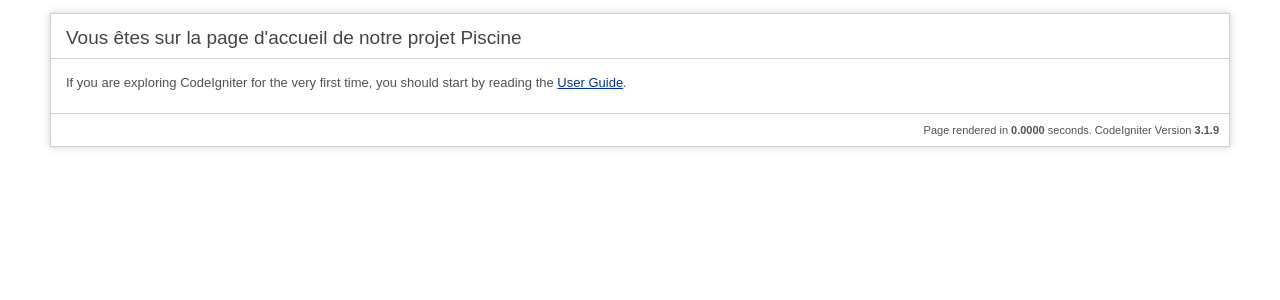
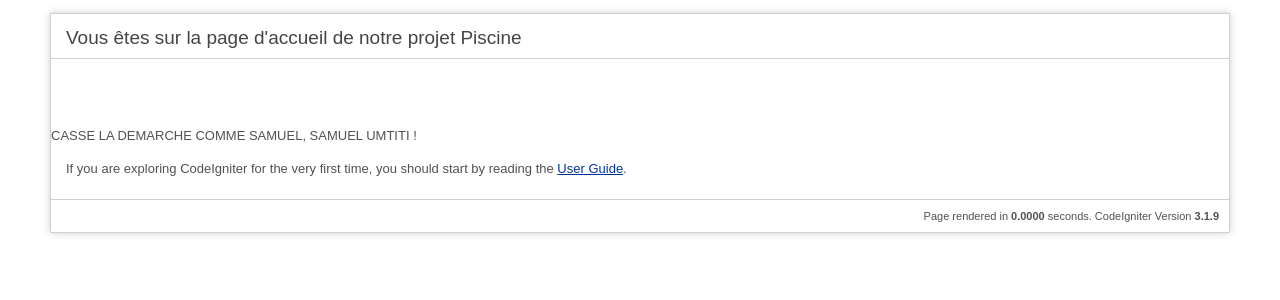
Before and after one commit to meierdavid/CCI, a CodeIgniter app: page /database/index.php/page/Accueil in a window 1280 px wide. Shown: the part 60-360 px from the top of the page. Run offline with CodeIgniter, Linux system fonts and the light colour scheme; some libraries are stand-ins or nearby versions.

Commit message:
Update page_accueil.php

```diff
--- a/application/views/page_accueil.php
+++ b/application/views/page_accueil.php
@@ -71,6 +71,10 @@ defined('BASEPATH') OR exit('No direct script access allowed');
 <div id="container">
 	<h1>Vous êtes sur la page d'accueil de notre projet Piscine</h1>
 
+	<br></br>
+
+	<p>CASSE LA DEMARCHE COMME SAMUEL, SAMUEL UMTITI !</p>
+
 	<div id="body">
 
 		<p>If you are exploring CodeIgniter for the very first time, you should start by reading the <a href="user_guide/">User Guide</a>.</p>
```
